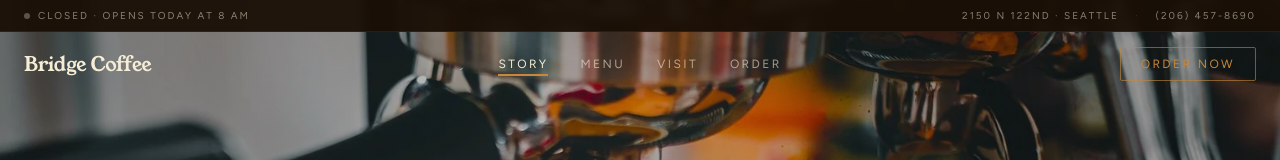
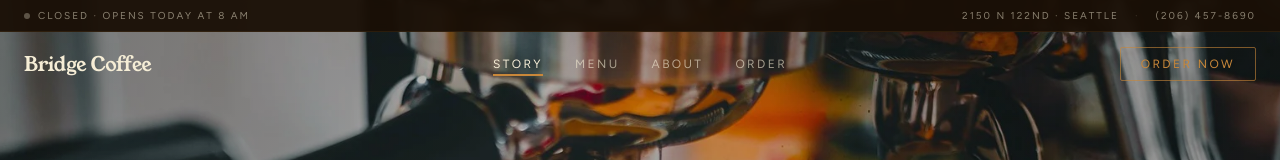
Before and after one commit to Abenezer1244/Bridgecoffee, a Next.js app: page / in a window 1280 px wide. Shown: the top 160 px of the page. Built offline with nearby package versions, Linux system fonts and the light colour scheme.

Commit message:
style(design): FINDING-007 — rename nav Visit to About to match /about route
Co-Authored-By: Claude Sonnet 4.6 <noreply@anthropic.com>

```diff
--- a/src/components/Navbar.tsx
+++ b/src/components/Navbar.tsx
@@ -9,7 +9,7 @@ import { useCart } from "@/contexts/CartContext";
 const navLinks = [
   { label: "Story", href: "/#story", activeOn: "/" },
   { label: "Menu", href: "/menu", activeOn: "/menu" },
-  { label: "Visit", href: "/about", activeOn: "/about" },
+  { label: "About", href: "/about", activeOn: "/about" },
   { label: "Order", href: "/order", activeOn: "/order" },
 ];
 
```
